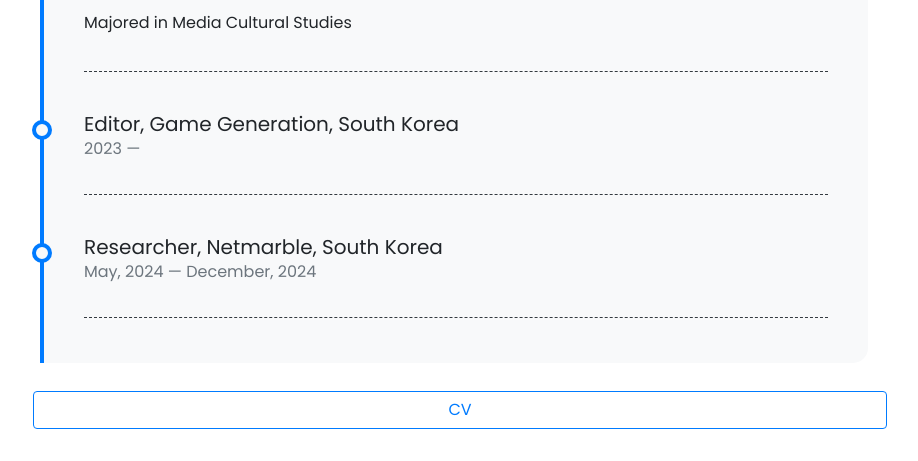
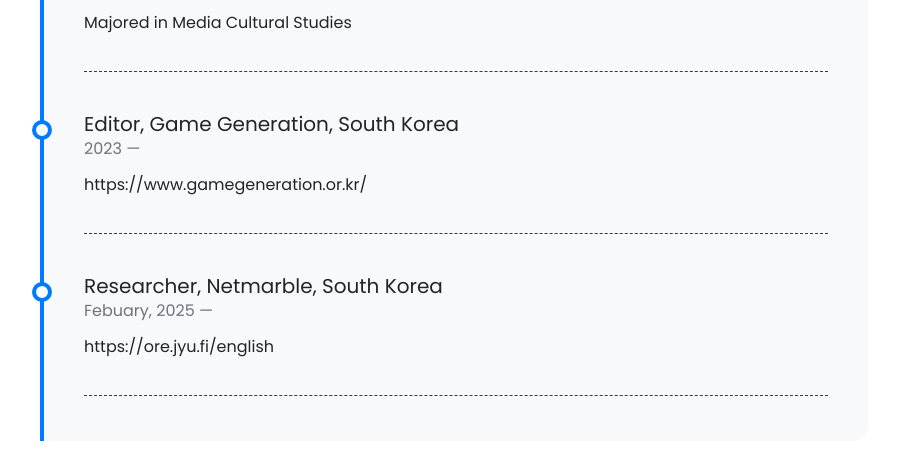
Before and after one commit to Yeonu-leee/yeonu-leee.github.io, a Jekyll site: the page built from pages/index.md, in a window 1280 px wide and 1400 px high, scrolled down 1552 px. Shown: the top 461 px of the window, without its empty margins (184-1102 px from the left). Built offline with Jekyll 4.4.1, drawn with Linux system fonts in a browser that asks for light colours; some of the changed text lies outside the part shown; grey boxes are pictures that could not be loaded.

Commit message:
2025.05.12 rework

```diff
--- a/_config.yml
+++ b/_config.yml
@@ -2,7 +2,7 @@
 title               : yeonu-leee
 description         : >-
                       <h3>Yeonwoo Lee</h3><br>Game Researcher<br>•<br>Game Curator<br>•<br>UX Designer<br>
-introduction        : Yeonwoo Lee is a Game Researcher, Game Curator, and UX Designer. She holds a BA in Philosophy from Duksung Women’s University, South Korea and an MA in Media and Cultural Studies from Yonsei University, South Korea. Her master’s thesis explored gamer consumer activism, reflecting her deep interest in the relationships between people, games, and digital objects. Her current research focuses on how games shape human relationships and what games mean in the context of contemporary society—how we play, and why it matters. <br><br>Yeonwoo previously contributed to the Netmarble Game Museum project and participated in several player-centered research initiatives at the Game-n-Science Institution (TGSI). She is also a member of the editorial board of Game Generation (GG), a Korean webzine dedicated to digital games and gaming culture. Currently, she is working as a research assistant for the ERC ORE Project, where she continues to explore the cultural and social dimensions of games.
+introduction        : Yeonwoo Lee is a Game Researcher, Game Curator, and UX Designer. She holds a BA in Philosophy from Duksung Women’s University, South Korea and an MA in Media Cultural Studies from Yonsei University, South Korea. Her master’s thesis explored gamer consumer activism, reflecting her deep interest in the relationships between people, games, and digital objects. Her current research focuses on how games shape human relationships and what games mean in the context of contemporary society—how we play, and why it matters. <br><br>Yeonwoo previously contributed to the Netmarble Game Museum project and participated in several player-centered research initiatives at the Game-n-Science Institution (TGSI). She is also a member of the editorial board of Game Generation (GG), a Korean webzine dedicated to digital games and gaming culture. Currently, she is working as a research assistant for the ERC ORE Project, where she continues to explore the cultural and social dimensions of games.
 baseurl             : ""            # Change to empty quotes if you are hosting your site at <your-username>.github.io directly
 repository          : yeonu-leee/yeonu-leee.github.io      # Change to <your-username>/<your-username>.github.io (or remove it if you don't need remote projects)
 remote_theme        : yousinix/portfolYOU
--- a/_data/timeline.yml
+++ b/_data/timeline.yml
@@ -11,9 +11,14 @@
 - title: Editor, Game Generation, South Korea
   from: 2023
   to:
-  description:
+  description: https://www.gamegeneration.or.kr/
 
 - title: Researcher, Netmarble, South Korea
   from: May, 2024
   to: December, 2024
   description:
+
+  - title: Research Assistant, ORE Project
+  from: Febuary, 2025
+  to:
+  description: https://ore.jyu.fi/english
```
Also changed, not shown: _data/project.yml (+24 -12 lines), _projects/(1) MiddleAgedGamerStudy.md (+1 -1 lines), _projects/(2) Heavy Gamer Research.md (added, +8 -0 lines), _projects/(3) Game Museum Establishment Project.md (added, +8 -0 lines), _projects/(4) International Survey on ICD-11 Gaming Disorder.md (added, +8 -0 lines), _posts/2023-10-10-GameGeneration00.md (line endings or trailing spaces), assets/images/Thumbnail/NetmarbleGameMuseum.png (added), 7 other files.
